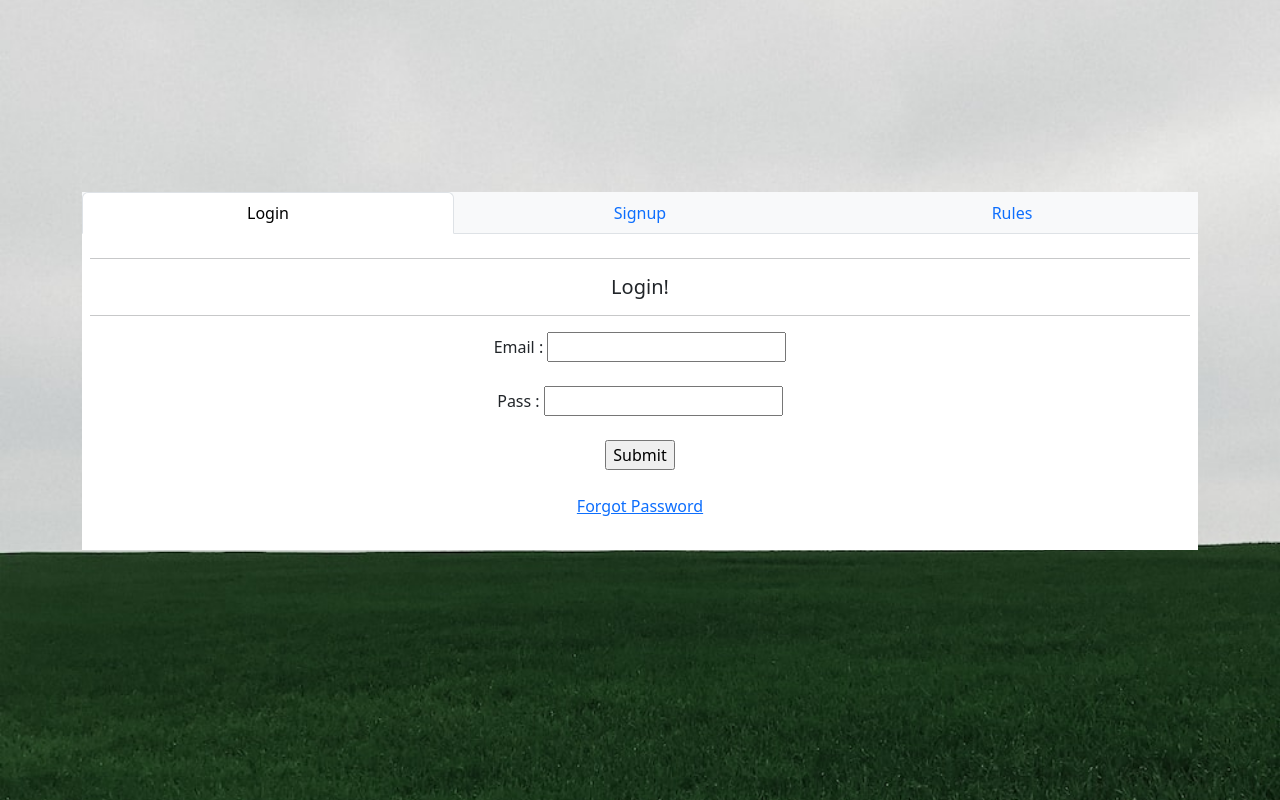
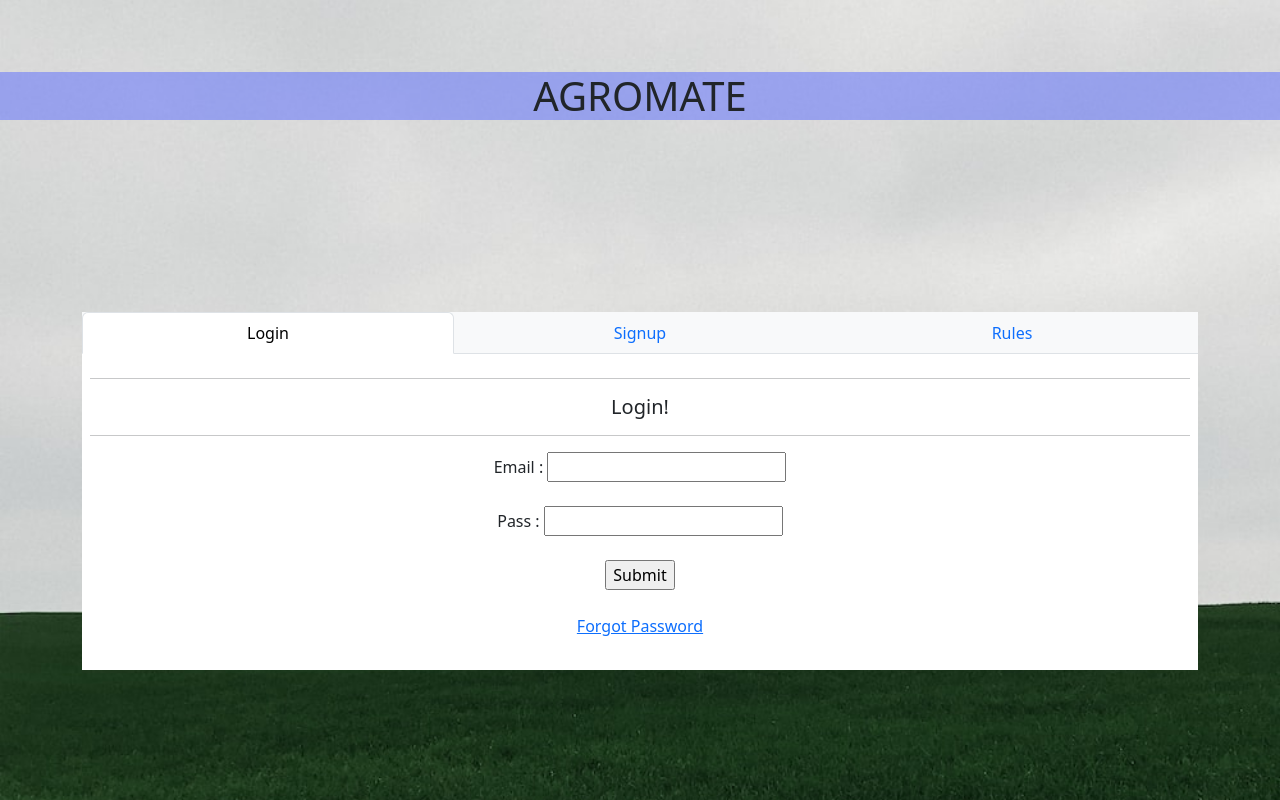
Before and after one commit to SakshamSahgal/Minor-2, a website: page Public/index.html in a window 1280 px wide. Drawn offline with nearby package versions, Linux system fonts and the light colour scheme.

Commit message:
agromate added

```diff
--- a/Public/index.html
+++ b/Public/index.html
@@ -16,6 +16,10 @@
     <div id="Load_overlay" hidden>
         <img src="GUI_Resources/Loading.gif" id="loading_img">
     </div>
+
+    <br><br><br>
+    <div style="background-color: rgba(93, 109, 255, 0.514);"><h1 align="center">AGROMATE</h1></div>
+
 
     <div class="container mt-5 py-5">
         <br><br><br><br>
```
Also changed, not shown: 1 other file.
